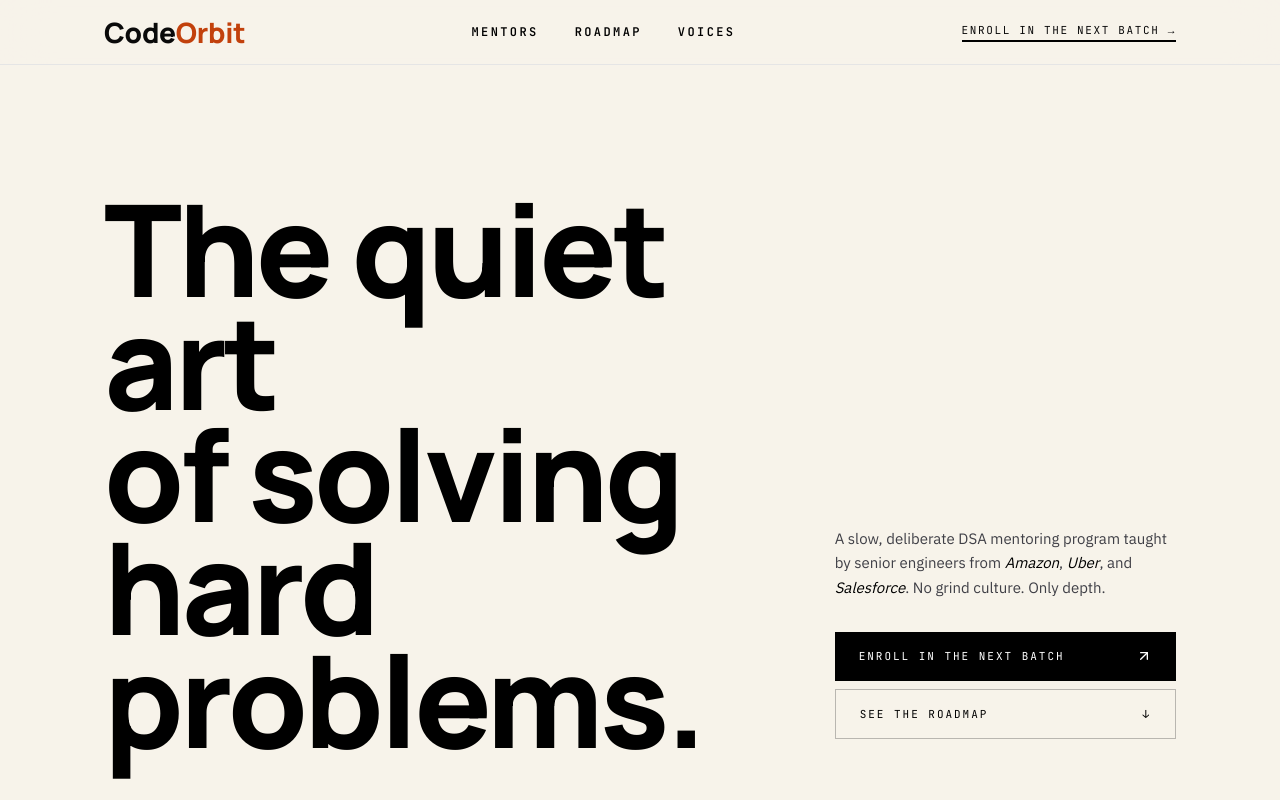
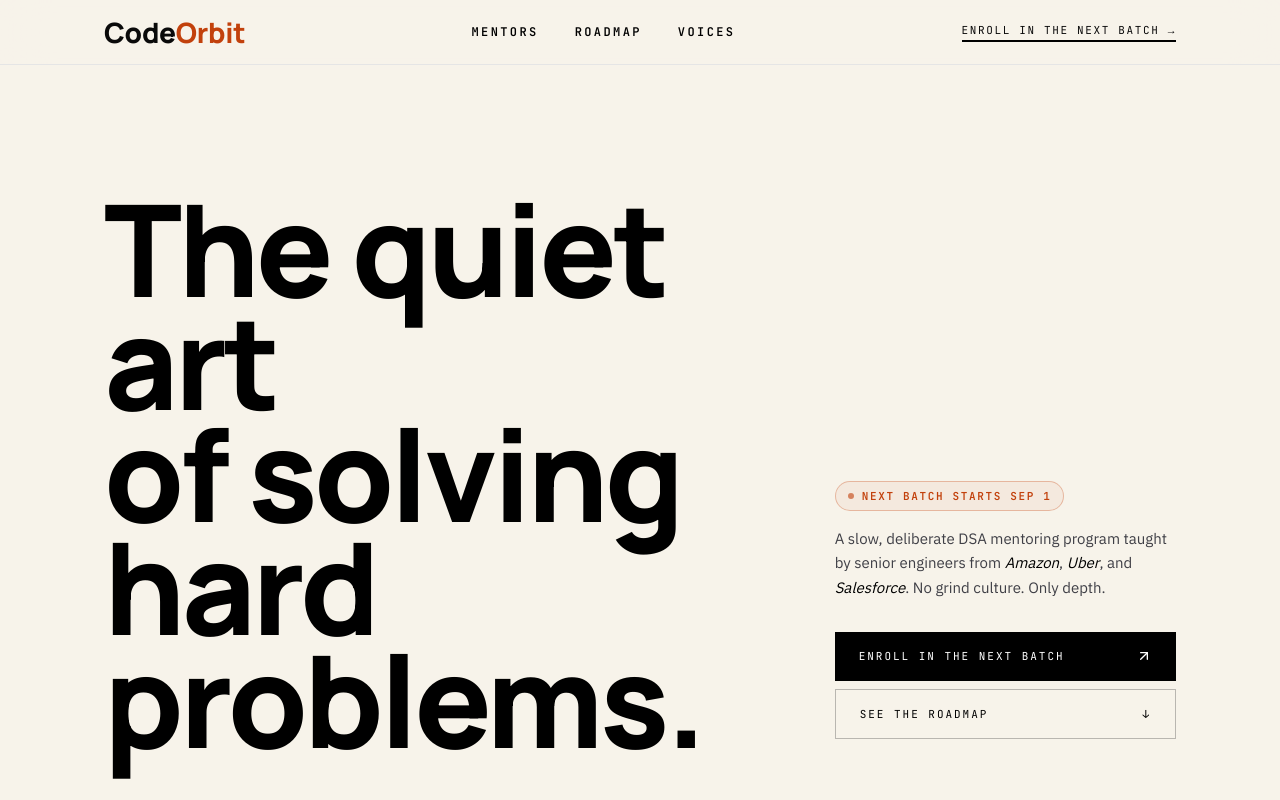
Before and after one commit to vikranthreddy23/CodeOrbit, a React (Create React App) app in the folder frontend/: page / in a window 1280 px wide. Shown: the top 800 px of the page. Built offline with nearby package versions, Linux system fonts and the light colour scheme; a web font is replaced by a local one.

Commit message:
Add 'Next batch starts Sep 1' badge in hero

```diff
--- a/frontend/src/pages/StyleEditorialV2.jsx
+++ b/frontend/src/pages/StyleEditorialV2.jsx
@@ -74,6 +74,12 @@ const Hero = () => (
           </h1>
         </div>
         <div className="col-span-12 md:col-span-4 md:pb-4">
+          <div className="inline-flex items-center gap-2 mb-4 border border-[#c2410c]/30 bg-[#c2410c]/5 px-3 py-1.5 rounded-full">
+            <span className="w-1.5 h-1.5 rounded-full bg-[#c2410c] animate-pulse" />
+            <span className="text-[11px] font-bold uppercase tracking-[0.15em] text-[#c2410c]" style={{ fontFamily: "'JetBrains Mono', monospace" }}>
+              Next batch starts Sep 1
+            </span>
+          </div>
           <p className="text-zinc-700 text-[15px] leading-relaxed max-w-sm">
             A slow, deliberate DSA mentoring program taught by senior engineers
             from <span className="italic text-black">Amazon</span>,{" "}
```
